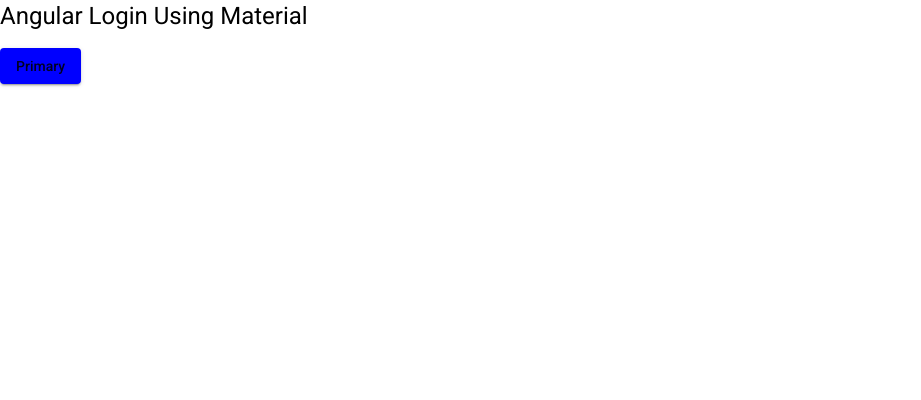
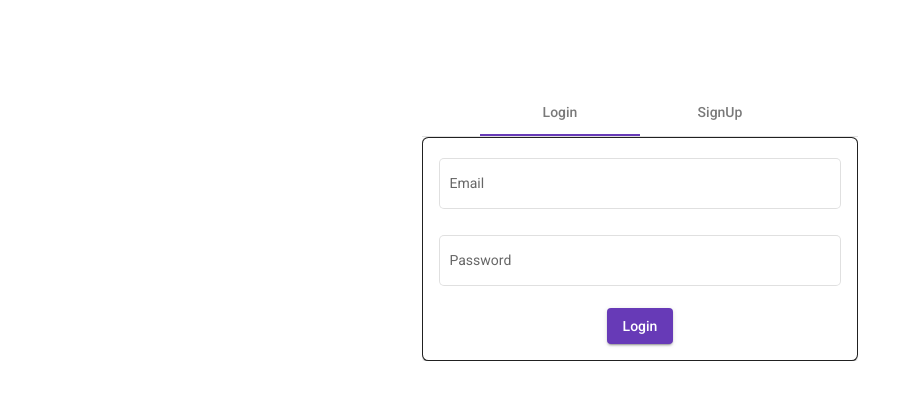
Before and after one commit to jishnupunathil/login-signUp, an Angular app: page / in a window 1280 px wide. Shown: the top 400 px of the page, without its empty margins (0-921 px from the left). Built offline with nearby package versions, Linux system fonts and the light colour scheme.

Commit message:
login Ui done

```diff
--- a/src/app/home/home.component.css
+++ b/src/app/home/home.component.css
@@ -1,3 +1,20 @@
-.clr{
-    background-color: blue;
+
+
+.center{
+    position: relative;
+    display: flex;
+    flex-direction: column;
+    justify-content: center;
+    align-items: center;
+    top: 5rem;
 }
+
+.login-card{
+    /* background-color: rgb(250, 249, 246); */
+    border: 1px solid;
+    border-radius: 0.4rem;
+}
+
+mat-form-field{
+width: 100%;
+}
--- a/src/app/home/home.component.html
+++ b/src/app/home/home.component.html
@@ -1,2 +1,34 @@
-<h1>Angular Login Using Material</h1>
-<button mat-raised-button class="clr">Primary</button>
+
+<div class="center">
+
+
+<mat-tab-group mat-align-tabs="center">
+    <mat-tab label="Login">
+        <mat-card class="login-card">
+            <form>
+                <mat-form-field appearance="outline">
+                    <mat-label>Email</mat-label>
+                    <input matInput placeholder="Email">
+                  </mat-form-field>
+
+                  <mat-form-field appearance="outline">
+                    <mat-label>Password</mat-label>
+                    <input matInput placeholder="Password">
+
+                  </mat-form-field>
+                  <div style="text-align: center;">
+                  <button mat-raised-button color="primary" style="text-align:center">Login</button>
+                </div>
+                </form>
+
+
+          </mat-card>
+
+
+
+    </mat-tab>
+
+    <!-- signup -->
+    <mat-tab label="SignUp">Content 2</mat-tab>
+  </mat-tab-group>
+</div>
--- a/src/styles.css
+++ b/src/styles.css
@@ -1,4 +1,6 @@
 /* You can add global styles to this file, and also import other style files */
 
-html, body { height: 100%; }
-body { margin: 0; font-family: Roboto, "Helvetica Neue", sans-serif; }
+/* html, body { height: 100%; }
+body { margin: 0; font-family: Roboto, "Helvetica Neue", sans-serif; } */
+
+@import "../node_modules/@angular/material/prebuilt-themes/deeppurple-amber.css";
```
Also changed, not shown: src/app/app.module.ts (+10 -1 lines).
